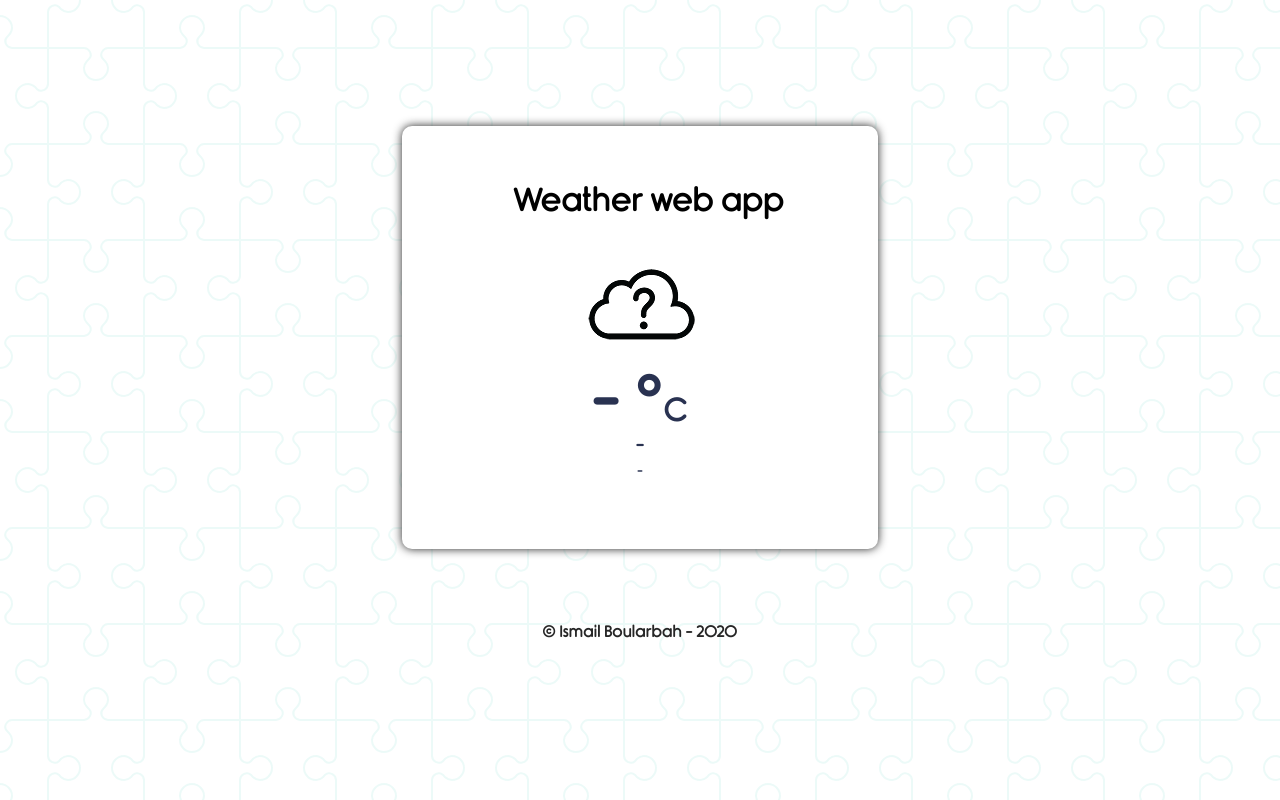
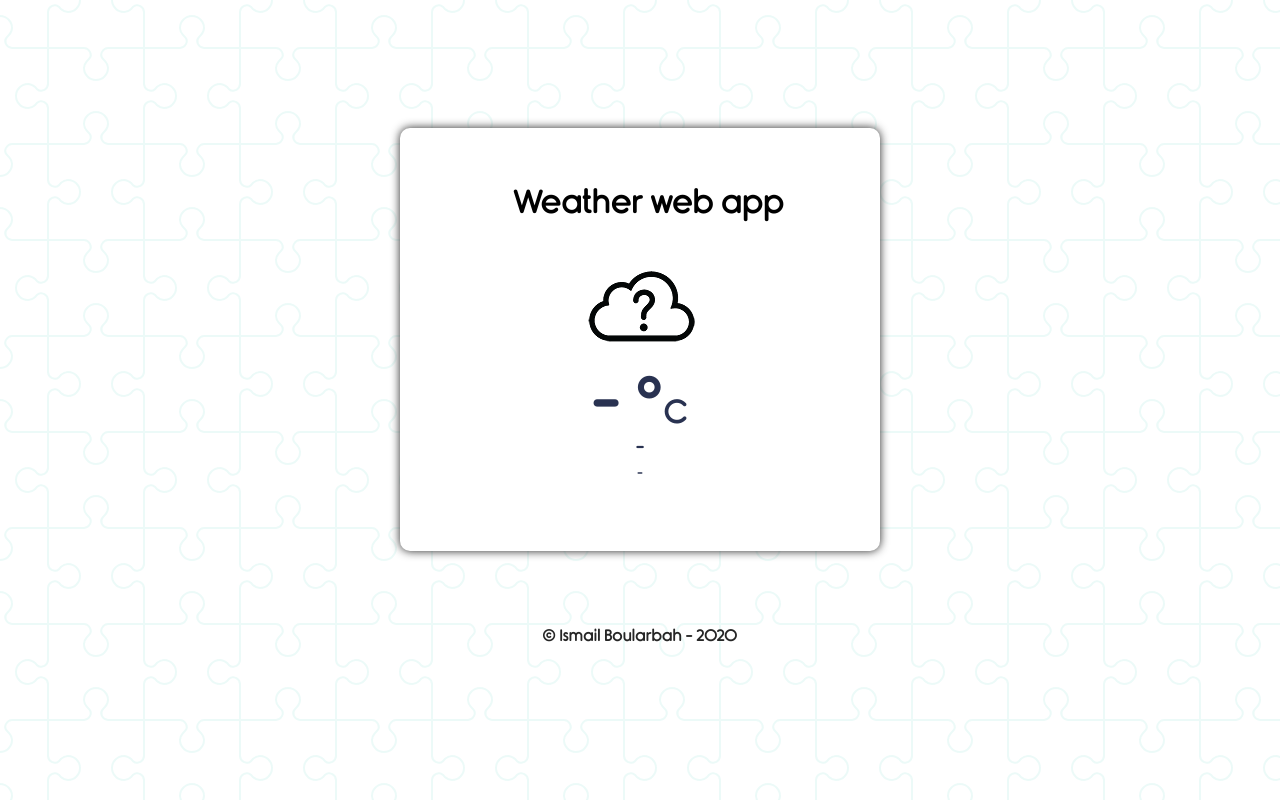
Before and after one commit to boularbahsmail/weather-app, a plain HTML site: page index.html in a window 1280 px wide. Drawn offline with Linux system fonts and the light colour scheme.

Commit message:
second commit

```diff
--- a/index.html
+++ b/index.html
@@ -31,6 +31,6 @@
         </div>
     </div>
         <center><h4 id="footer"></h4></center>
-    <script src="app.js"></script>
+    <script src="main.js"></script>
 </body>
 </html>
--- a/style.css
+++ b/style.css
@@ -3,8 +3,10 @@
 }
 
 body{
-    background-color: #ffffff;
+    background-color: #fff;
     background-image: url("background.svg");
+    margin: 0;
+    padding: 0;
 }
 
 #footer{
```
Also changed, not shown: main.js (renamed from app.js), sky.jpg (deleted).
